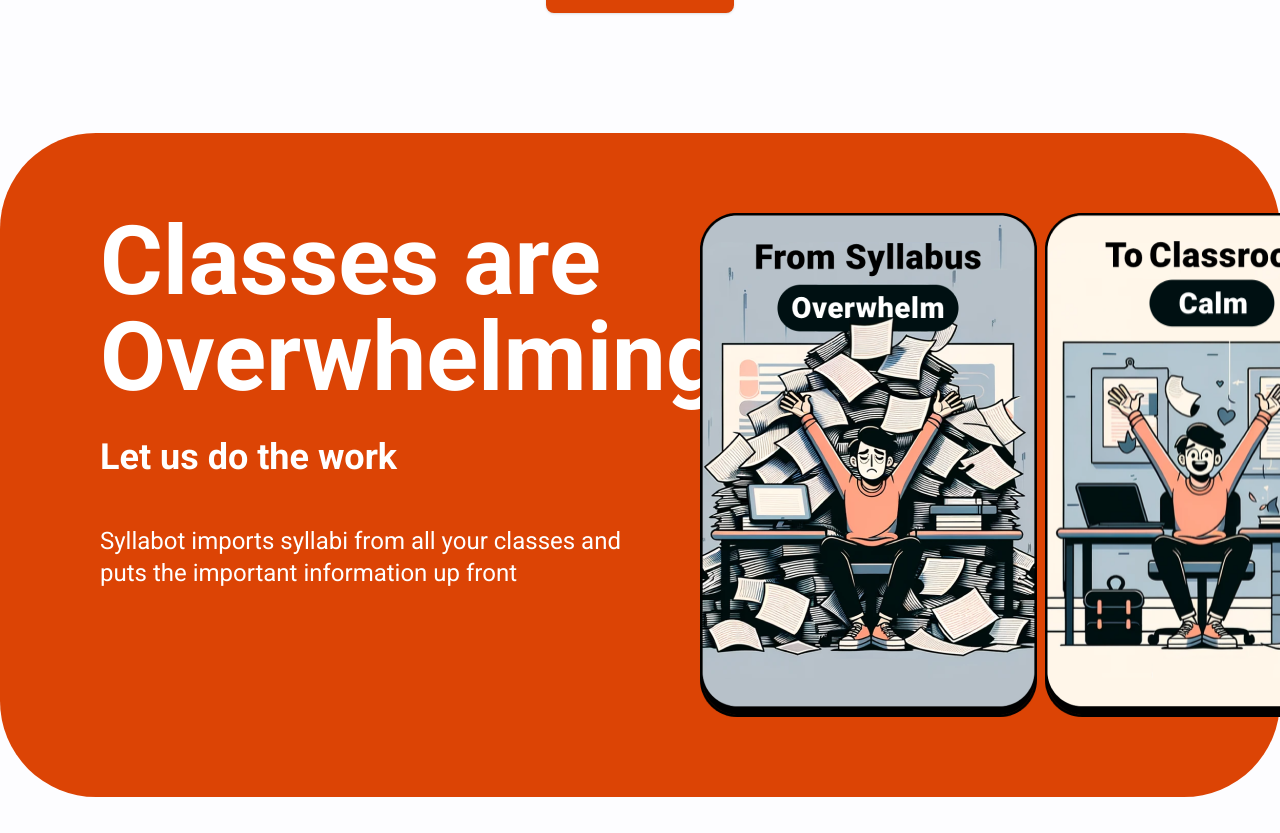
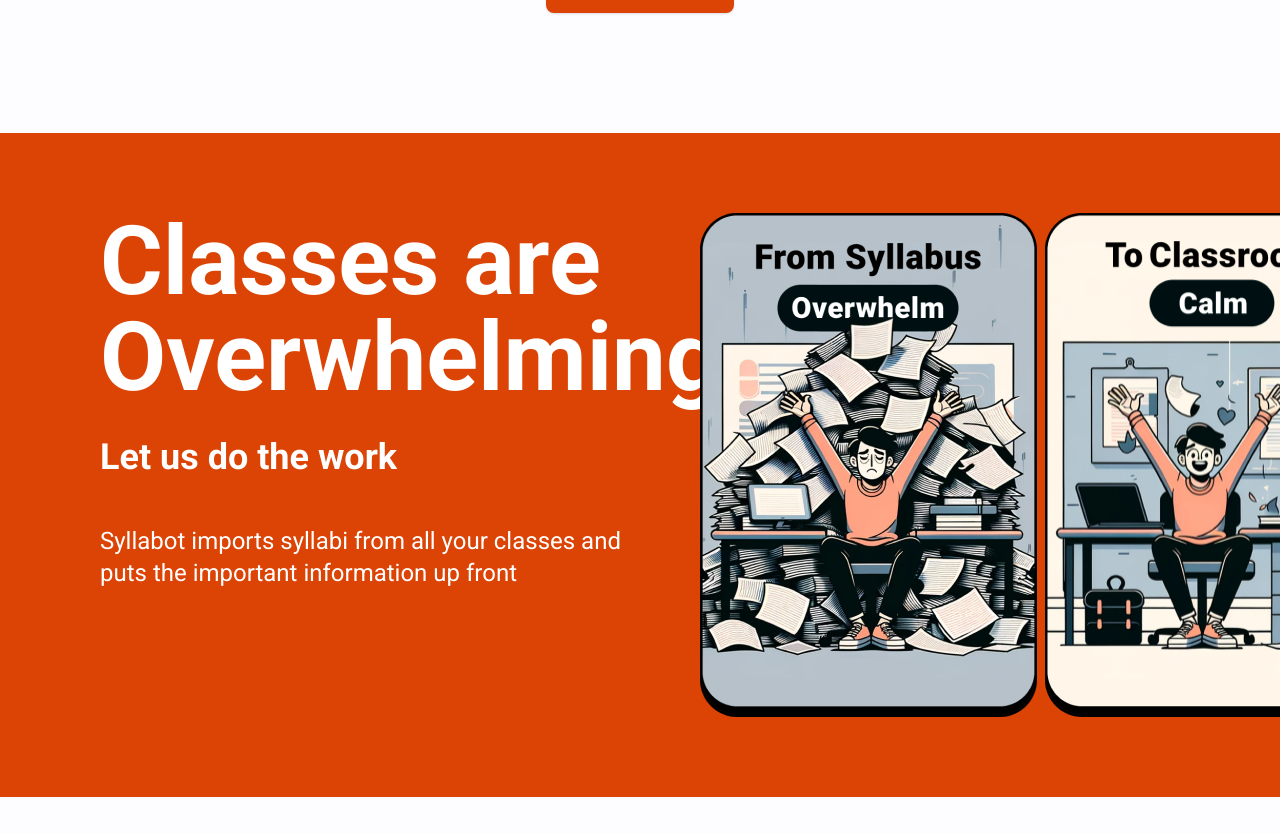
Before and after one commit to Nyumat/Syllabot, a React (Vite) app in the folder client/: page / in a window 1280 px wide. Shown: the part 700-1533 px from the top of the page. Built offline with nearby package versions, Linux system fonts and the light colour scheme; no server answers.

Commit message:
Home page almost done / Manage needs to be positioned well

```diff
--- a/client/src/pages/Home.tsx
+++ b/client/src/pages/Home.tsx
@@ -6,7 +6,7 @@
   return (
     <>
       <NavBar />
-      <div className="container mx-auto pb-9">
+      <div className="container mx-auto pb-9 select-none">
         <h1 className="text-5xl font-bold text-center mt-10">
           Your Syllabus, Simplified
         </h1>
@@ -29,17 +29,23 @@
         </div>
 
         <div className="flex justify-center items-center ">
-
           <button className="btn btn-primary bg-primary-orange min-w-min cursor-pointer text-white hover:text-primary-orange border-none shadow m-10">
             Analyze my Syllabus
           </button>
         </div>
 
-        <div className="flex flex-col-reverse sm:flex-row justify-between bg-primary-orange p-20 mt-20" style={{ borderRadius : '6rem'}}>
+        <div className="flex flex-col-reverse sm:flex-row justify-between bg-primary-orange p-20 mt-20 select-none">
           <div className="flex flex-col text-white pr-4 w-full sm:w-2/3 lg:w-3/5 xl:w-1/2 mx-5">
-            <h3 className="text-8xl flex-wrap font-bold">Classes are Overwhelming</h3>
-            <h6 className="text-4xl flex-wrap font-semibold mt-8">Let us do the work</h6>
-            <p className="text-2xl flex-wrap font-normal mt-12">Syllabot imports syllabi from all your classes and puts the important information up front</p>
+            <h3 className="text-8xl flex-wrap font-bold">
+              Classes are Overwhelming
+            </h3>
+            <h6 className="text-4xl flex-wrap font-semibold mt-8">
+              Let us do the work
+            </h6>
+            <p className="text-2xl flex-wrap font-normal mt-12">
+              Syllabot imports syllabi from all your classes and puts
+              the important information up front
+            </p>
           </div>
 
           <div className="flex flex-row justify-evenly mt-4 sm:mt-0 sm:w-1/3 lg:w-2/5 xl:w-1/2 max-w-l mx-5">
@@ -50,4 +56,4 @@
       </div>
     </>
   );
-  }
+}
```
